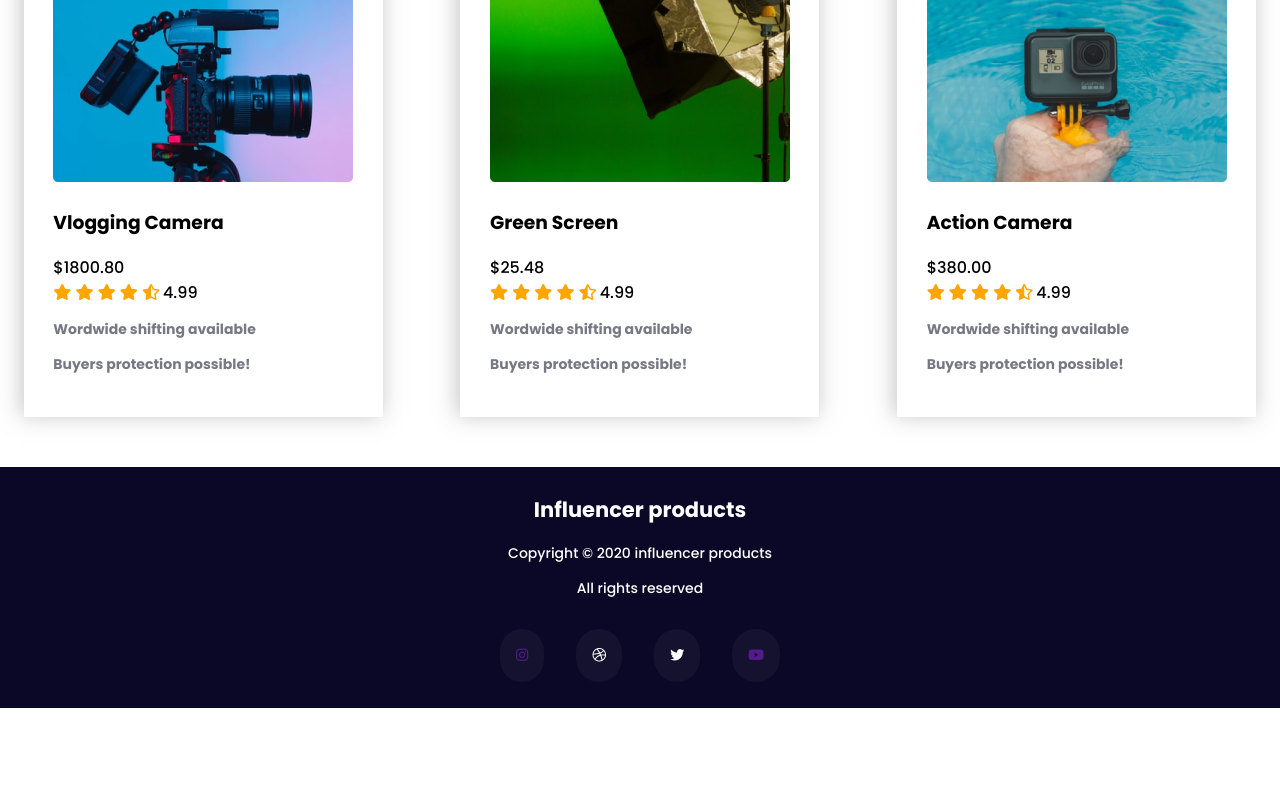
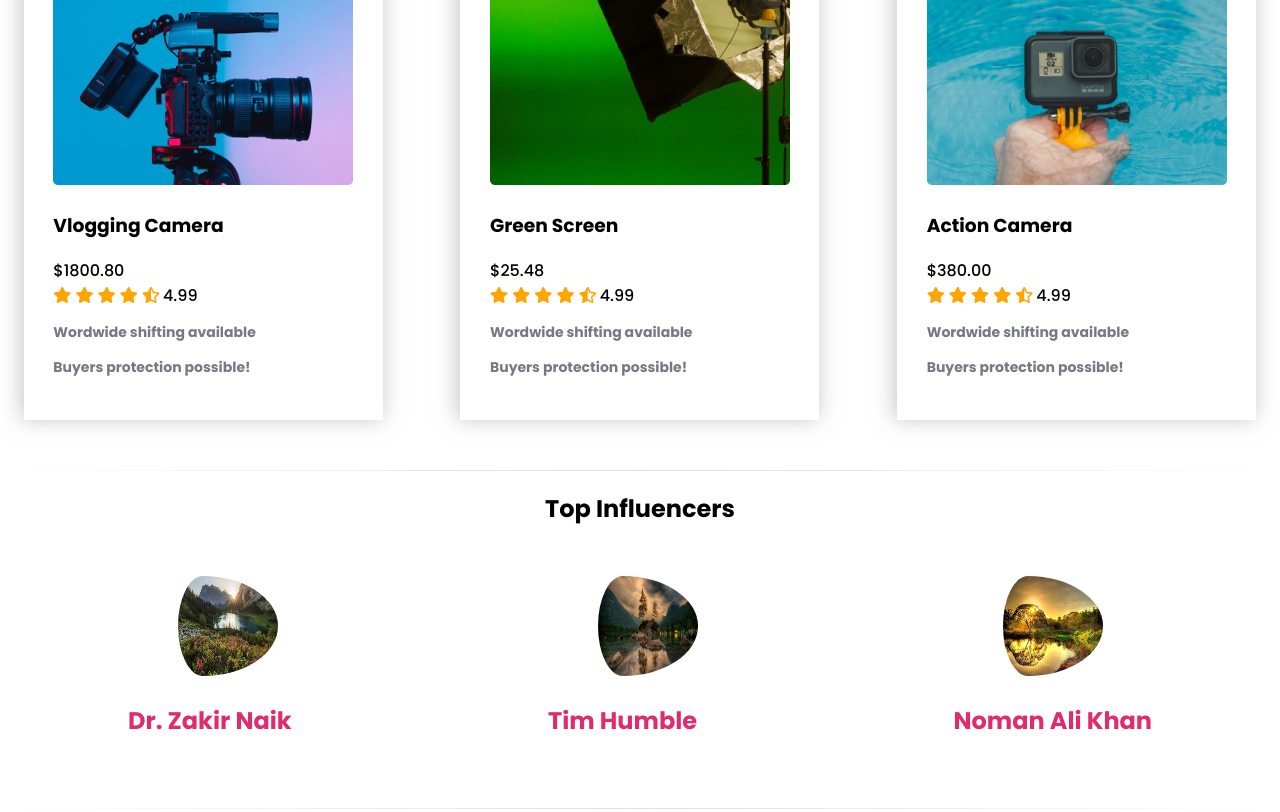
Before and after one commit to SohanaN/a2-influencer-gear, a plain HTML site: page index.html in a window 1280 px wide. Shown: the part 2024-2836 px from the top of the page. Before the commit the page ends 2732 px from the top, so only its background shows below. Drawn offline with Linux system fonts and the light colour scheme.

Commit message:
influencers

```diff
--- a/css/style.css
+++ b/css/style.css
@@ -19,7 +19,9 @@ nav a{
     padding-left: 20px;
     font-weight: 600px;
 }
-
+.menu {
+    display: none;
+}
 /*.................
  Main Section
  .............. */
@@ -81,13 +83,17 @@ hr{
 .logo{
     padding-left: 60px;
 }
+
 /* ..........
 Popular Collection
 ............. */
+.popular-collection{
+    margin-bottom: 50px;
+}
 .popular-collection h2{
 text-align: center;
 font-size: 28px;
-margin-bottom:50px;
+padding-bottom: 30px;
 }
 .collections{
     display: grid;
@@ -123,10 +129,29 @@ margin-bottom:50px;
     font-size: 14px;
     color: #787885;
 }
-
-/*----------------\*
-   ....footer....
-*\----------------*/
+/* <!-- Influencer  --> */
+.top-ininfluencers h2{
+    text-align: center;
+}
+.influencers{
+    display: flex;
+    justify-content: space-around;
+    align-items: center;
+    margin: 50px 0;
+}
+.influencer img{
+    height: 100px;
+    width: 100px;
+    border-radius: 50%;
+    padding-left: 50px;
+}
+.influencer a{
+    text-decoration: none;
+    color: #E02C6D;
+}
+/*----------------
+footer
+----------------*/
 footer{
     background: #0A0826;
     color:#fff;
@@ -149,3 +174,31 @@ footer{
     font-size: 1em;
     cursor: pointer;
 }
+
+/*----------------\*
+....Media Query....
+*\----------------*/
+
+/* Extra small devices (phones, 600px and down) */
+@media only screen and (max-width: 600px) {
+    /* header part  */
+    .nav-menu{
+        display: none;
+    }
+    .menu{
+        display: flex;
+    }
+    .menu span{
+        padding: 5%;
+    }
+
+    /* Banner part  */
+
+}
+
+
+
+/* Small devices (portrait tablets and large phones, 600px and up) */
+@media only screen and (min-width: 600px) {...}
+/* Medium devices (landscape tablets, 768px and up) */
+@media only screen and (min-width: 768px) {...}
--- a/index.html
+++ b/index.html
@@ -16,7 +16,7 @@
 <body>
     <!-- header start -->
     <header>
-        <nav class="container">
+        <nav class="container nav-menu">
             <span>
                 <h2>Influencer products</h2>
             </span>
@@ -29,6 +29,11 @@
                 <a href=""><i class="fas fa-shopping-cart"></i></a>
             </span>
         </nav>
+        <div class="menu">
+            <span><i class="fas fa-bars"></i></span>
+            <span>Influencer Products </span>
+            <span><i class="fas fa-shopping-cart"></i></span>
+        </div>
     </header>
     <!-- header end -->
 
@@ -317,6 +322,35 @@
             </div>
         </section>
         <!-- Popular Collection part end -->
+        <!-- Influencer part start -->
+        <section class="top-ininfluencers">
+            <hr>
+            <h2>Top Influencers</h2>
+            <div class="influencers">
+
+                <div class="influencer">
+                    <img src="images/photos/i1.jpg" alt="">
+                    <a href="#">
+                        <h2>Dr. Zakir Naik</h2>
+                    </a>
+                </div>
+                <div class="influencer">
+                    <img src="images/photos/i2.jpg" alt="">
+                    <a href="#">
+                        <h2>Tim Humble</h2>
+                    </a>
+                </div>
+                <div class="influencer">
+                    <img src="images/photos/i3.jpg" alt="">
+                    <a href="#">
+                        <h2>Noman Ali Khan</h2>
+                    </a>
+                </div>
+            </div>
+            <hr>
+            <!-- Influencer part end -->
+
+        </section>
     </main>
     <!-- Main part end -->
 
```
Also changed, not shown: images/photos/i1.jpg (added), images/photos/i2.jpg (added), images/photos/i3.jpg (added).
